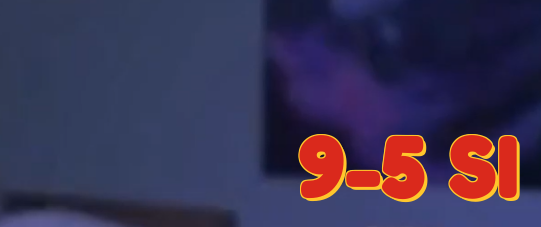
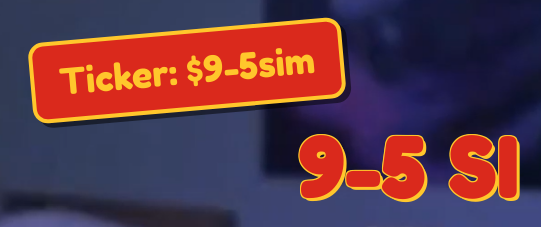
Before and after one commit to Graytrayd/9-5-simulator, a plain HTML site: page index.html in a window 1280 px wide. Shown: the top 227 px of the page, 0-541 px from the left. Drawn offline with Linux system fonts and the light colour scheme.

Commit message:
Add ticker box and remove debug button

```diff
--- a/index.html
+++ b/index.html
@@ -9,6 +9,7 @@
 </head>
 <body>
     <div id="cutscene-container">
+        <div id="ticker-box">Ticker: $9-5sim</div>
         <h1 id="game-title">
             <span class="mcd-text">9-5 SI</span>
             <svg class="mcd-logo-svg" viewBox="0 0 125 100" xmlns="http://www.w3.org/2000/svg">
--- a/main.js
+++ b/main.js
@@ -3,6 +3,7 @@ const cutsceneContainer = document.getElementById('cutscene-container');
 const gameContainer = document.getElementById('game-container');
 const startBtn = document.getElementById('start-btn');
 const gameTitle = document.getElementById('game-title');
+const tickerBox = document.getElementById('ticker-box');
 const canvas = document.getElementById('gameCanvas');
 const ctx = canvas.getContext('2d');
 const posInterface = document.getElementById('pos-interface');
@@ -36,6 +37,7 @@ startBtn.addEventListener('click', () => {
 
     startBtn.style.display = 'none';
     gameTitle.style.display = 'none'; // Hide title when video starts
+    tickerBox.style.display = 'none'; // Hide ticker
     cutsceneContainer.style.background = 'black'; // Remove background image
     video.style.display = 'block'; // Show video
     video.play().catch(e => {
@@ -277,6 +279,7 @@ btnPlayAgain.addEventListener('click', () => {
 
     startBtn.style.display = 'block';
     gameTitle.style.display = 'block';
+    tickerBox.style.display = 'block'; // Show ticker
     video.style.display = 'none';
     video.currentTime = 0;
 });
--- a/style.css
+++ b/style.css
@@ -56,6 +56,22 @@ body {
     letter-spacing: 2px;
     text-transform: uppercase;
     pointer-events: none; /* Let clicks pass through to video if needed */
+}
+
+#ticker-box {
+    position: absolute;
+    top: 30px;
+    left: 30px;
+    font-family: 'Fredoka One', cursive;
+    font-size: 36px;
+    color: #FFC72C; /* McDonald's Yellow */
+    background: #DA291C; /* McDonald's Red */
+    padding: 15px 25px;
+    border-radius: 15px;
+    border: 4px solid #FFC72C;
+    box-shadow: 5px 5px 0 rgba(0,0,0,0.5);
+    z-index: 25;
+    transform: rotate(-5deg); /* Fun angle */
 }
 
 .mcd-text {
```
